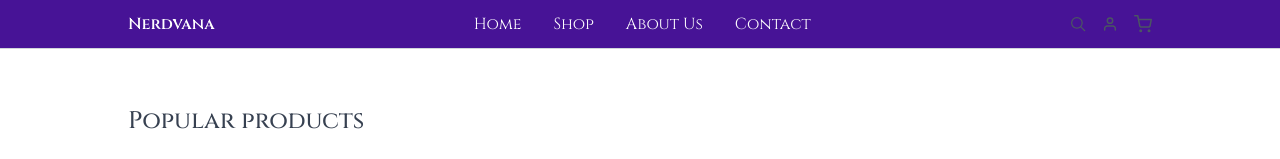
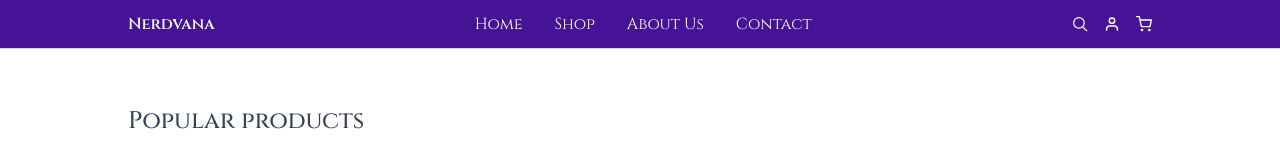
Before and after one commit to DJVelz/Nerdvana, a Next.js app: page / in a window 1280 px wide. Shown: the top 159 px of the page. Built offline with nearby package versions, Linux system fonts and the light colour scheme.

Commit message:
Attempt to turn icons white

```diff
--- a/components/Navbar.jsx
+++ b/components/Navbar.jsx
@@ -29,13 +29,13 @@ const Navbar = () => {
       </div>
 
       <ul className="hidden md:flex items-center gap-4 ">
-        <button className="flex items-center gap-2 hover:text-white transition">
-        <Image className="w-4 h-4" src={assets.search_icon} alt="search icon" />
+        <button className="w-4 h-4 filter invert brightness-0 flex items-center gap-2 hover:text-white transition">
+        <Image src={assets.search_icon} alt="search icon" />
         </button>
-        <button className="flex items-center gap-2 hover:text-white transition">
+        <button className="w-4 h-4 filter invert brightness-0 flex items-center gap-2 hover:text-white transition">
           <Image src={assets.user_icon} alt="user icon" />
         </button>
-        <button className="flex items-center gap-2 hover:text-white transition">
+        <button className="w-4 h-4 filter invert brightness-0 flex items-center gap-2 hover:text-white transition">
           <Image src={assets.cart_icon} alt="cart icon" />
         </button>
       </ul>
```
